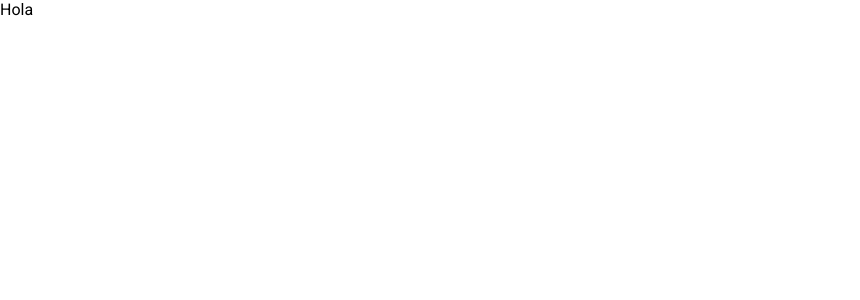
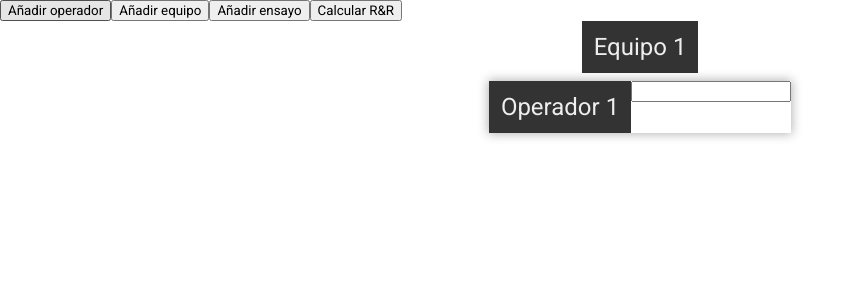
Before and after one commit to FernanEd/metrologia-R-R, a React (Create React App) app: page / in a window 1280 px wide. Shown: the top 300 px of the page, without its empty margins (0-860 px from the left). Built offline with nearby package versions, Linux system fonts and the light colour scheme.

Commit message:
interfaz funciona, falta validar datos y hay un bug donde no encuentra un index despues de presionar botones

```diff
--- a/src/App.js
+++ b/src/App.js
@@ -1,3 +1,122 @@
+import { useState } from 'react';
+import { fabOperador, obtenerRR, redondear } from './logic/calculator';
+
 export default function App() {
-  return <div>Hola</div>;
+  //Data de las mediciones // 1 operador con 1 equipo con 1 medida
+  let [datos, setDatos] = useState([[[0]]]);
+
+  //Cuantos arreglos hay
+  let [currentR, setCurrentR] = useState(1);
+  //Longitud d
+  let [currentEquipos, setCurrentEquipos] = useState(1);
+  //Ensayos
+  let [currentN, setCurrentN] = useState(1);
+
+  let [currentT, setCurrentT] = useState(15);
+  let [currentK1, setCurrentK1] = useState(2.21);
+  let [currentK2, setCurrentK2] = useState(2.7);
+
+  let [currentRR, setCurrentRR] = useState({});
+
+  function addOperador() {
+    let newR = currentR;
+    setCurrentR(newR + 1);
+
+    //Añadiendo un equipo default
+    let newDatos = datos;
+    newDatos.push([[0]]);
+    setDatos(newDatos);
+  }
+
+  function addEquipo() {
+    let newEquipos = currentEquipos;
+    setCurrentEquipos(newEquipos + 1);
+
+    //Añadiendo un espacio para medida default
+    let newDatos = datos;
+    newDatos.forEach((equipo) => equipo.push([0]));
+    setDatos(newDatos);
+  }
+
+  function addEnsayo(operador) {
+    let newN = currentN;
+    setCurrentN(newN + 1);
+
+    //Añadiendo una medida default
+    let newDatos = datos;
+    newDatos.forEach((equipo) => equipo.forEach((medida) => medida.push(0)));
+    setDatos(newDatos);
+  }
+
+  function handleInput(valor, operador, equipo, medida) {
+    let newDatos = datos;
+    newDatos[operador][equipo][medida] = Number(valor);
+    setDatos(newDatos);
+
+    console.log(datos);
+  }
+
+  function calcularRR() {
+    let operadores = datos.map((medidas) => fabOperador(medidas));
+
+    let newRR = obtenerRR({
+      T: currentT,
+      N: currentN,
+      R: currentR,
+      K1: currentK1,
+      K2: currentK2,
+      operadores,
+    });
+
+    setCurrentRR(newRR);
+  }
+
+  return (
+    <div>
+      <button onClick={addOperador}>Añadir operador</button>
+      <button onClick={addEquipo}>Añadir equipo</button>
+      <button onClick={addEnsayo}>Añadir ensayo</button>
+      <button onClick={calcularRR}>Calcular R&R</button>
+
+      {currentRR.RR}
+
+      <div className="operador-wrapper">
+        <div className="operador-equipos">
+          {[...Array(currentEquipos)].map((equipo, i) => {
+            return (
+              <div className="operador-equipo" key={i}>
+                <div className="operador-equipo-title">Equipo {i + 1}</div>
+              </div>
+            );
+          })}
+        </div>
+
+        {[...Array(currentR)].map((operador, operadorIndx) => {
+          return (
+            <div className="operador-card" key={operadorIndx}>
+              <div className="operador-title">Operador {operadorIndx + 1}</div>
+
+              {[...Array(currentEquipos)].map((equipo, i) => {
+                return (
+                  <div className="operador-medidas" key={i}>
+                    {[...Array(currentN)].map((medida, j) => {
+                      return (
+                        <div key={j}>
+                          <input
+                            onChange={(e) =>
+                              handleInput(e.target.value, operadorIndx, i, j)
+                            }
+                          />
+                        </div>
+                      );
+                    })}
+                  </div>
+                );
+              })}
+            </div>
+          );
+        })}
+      </div>
+    </div>
+  );
 }
--- a/src/index.css
+++ b/src/index.css
@@ -27,3 +27,43 @@ h6,
 p {
   margin: 0;
 }
+
+.operador-wrapper {
+  display: flex;
+  flex-direction: column;
+  align-items: center;
+  gap: 0.5rem;
+}
+
+.operador-card {
+  display: flex;
+
+  box-sizing: border-box;
+  box-shadow: 0 0 10px 1px rgba(0, 0, 0, 0.3);
+}
+
+.operador-title {
+  background-color: var(--dark);
+  color: var(--light);
+  font-size: 1.5em;
+  padding: 0.5em;
+
+  display: flex;
+  justify-content: center;
+  align-items: center;
+}
+
+.operador-equipos {
+  display: flex;
+}
+
+.operador-equipo {
+  background-color: var(--dark);
+  color: var(--light);
+  font-size: 1.5em;
+  padding: 0.5em;
+
+  display: flex;
+  justify-content: center;
+  align-items: center;
+}
--- a/src/logic/calculator.js
+++ b/src/logic/calculator.js
@@ -1,5 +1,7 @@
 function fabOperador(medidas) {
   let equipos = [...medidas];
+
+  const objLiteral = () => equipos;
 
   const obtenerRangos = () =>
     equipos.map((medicion) => {
@@ -8,7 +10,7 @@ function fabOperador(medidas) {
 
   const obtenerPromedios = () => equipos.map((medicion) => promedio(medicion));
 
-  return { obtenerPromedios, obtenerRangos };
+  return { objLiteral, obtenerPromedios, obtenerRangos };
 }
 
 function promedio(arreglo) {
@@ -32,7 +34,9 @@ function obtenerRR({ T, N, R, K1, K2, operadores }) {
 
   const reproducibilidad = cocientes > 0 ? Math.sqrt(cocientes) / T : 0;
 
-  return { repetitibilidad, reproducibilidad };
+  const RR = Math.sqrt(repetitibilidad ** 2 + reproducibilidad ** 2);
+
+  return { RR, repetitibilidad, reproducibilidad, x: promedios };
 }
 
 function redondear(n, decimales = 4) {
```
Also changed, not shown: 1 other file (tests, documents, lock files or other folders).
